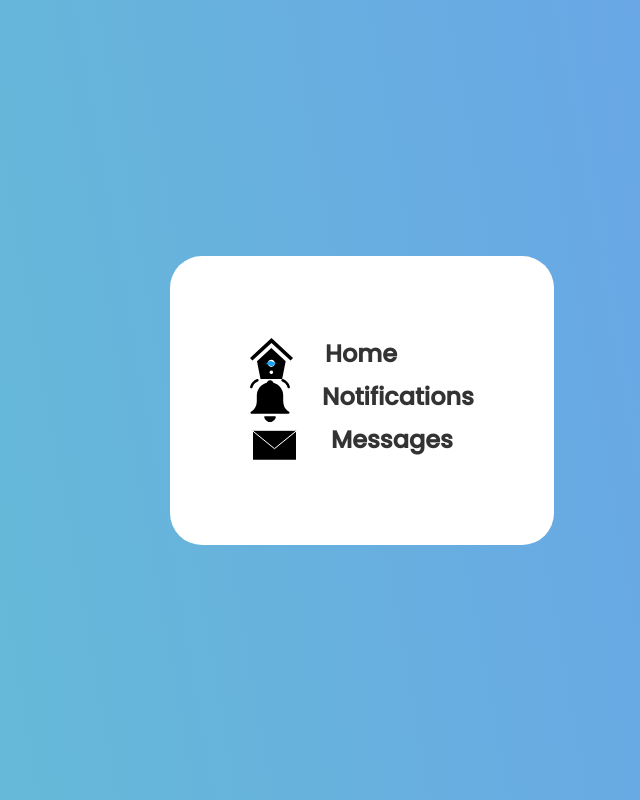
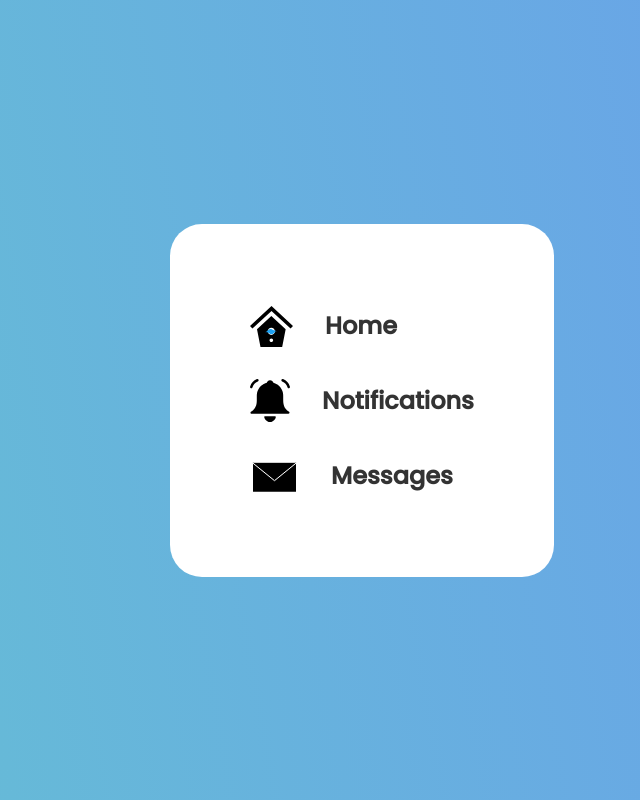
Before and after one commit to davidevignozzi/javascript-animations-course, a website built with Vite: page projects/SVGMicroAnimations/index.html in a window 1280 px wide. Shown: the whole page, without its empty margins (278-918 px from the left). Built offline with nearby package versions, Linux system fonts and the light colour scheme.

Commit message:
:lipstick: SVG Animations => update style

```diff
--- a/projects/SVGMicroAnimations/style.css
+++ b/projects/SVGMicroAnimations/style.css
@@ -23,7 +23,14 @@ body {
 .home,
 .notifications,
 .messages {
+  cursor: pointer;
   display: flex;
+  justify-content: flex-start;
+  align-items: center;
+}
+
+.notifications {
+  margin: 2rem 0;
 }
 
 .home-title,
```
